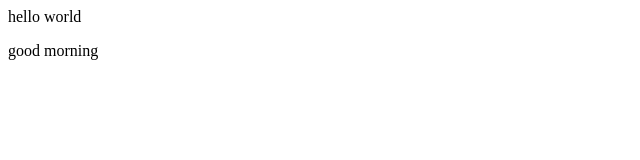
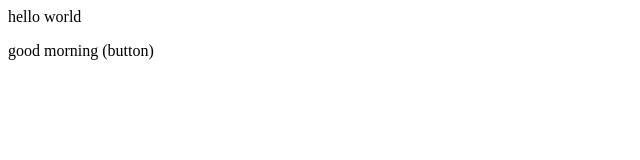
Before and after one commit to Gunjan-ambaliya/localRepo, a plain HTML site: page index.html in a window 1280 px wide. Shown: the full height of the page, 0-640 px from the left. Drawn offline with Linux system fonts and the light colour scheme.

```diff
--- a/index.html
+++ b/index.html
@@ -1,2 +1,2 @@
 <p>hello world</p>
-<p>good morning</p>
+<p>good morning (button)</p>
```
